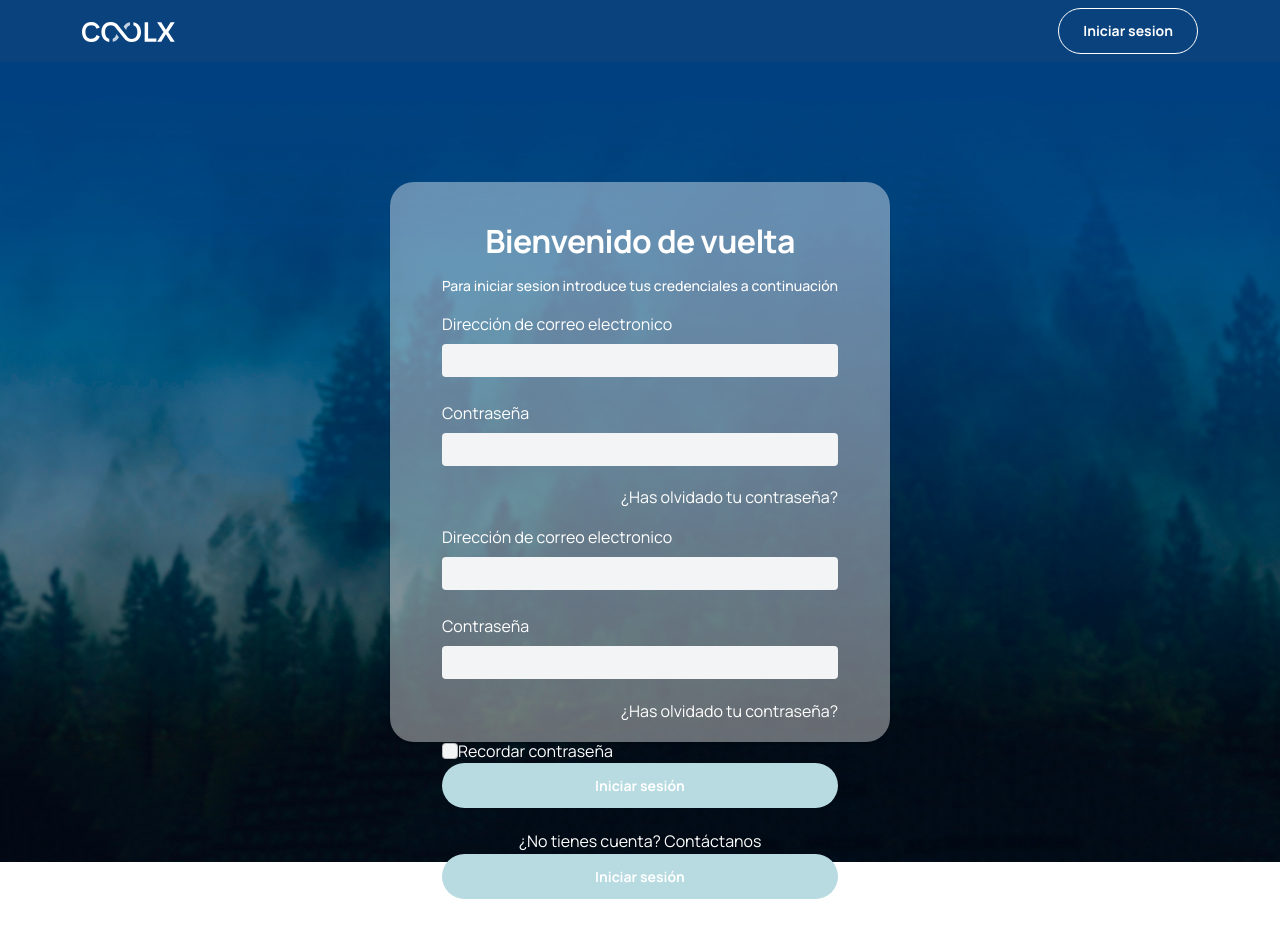
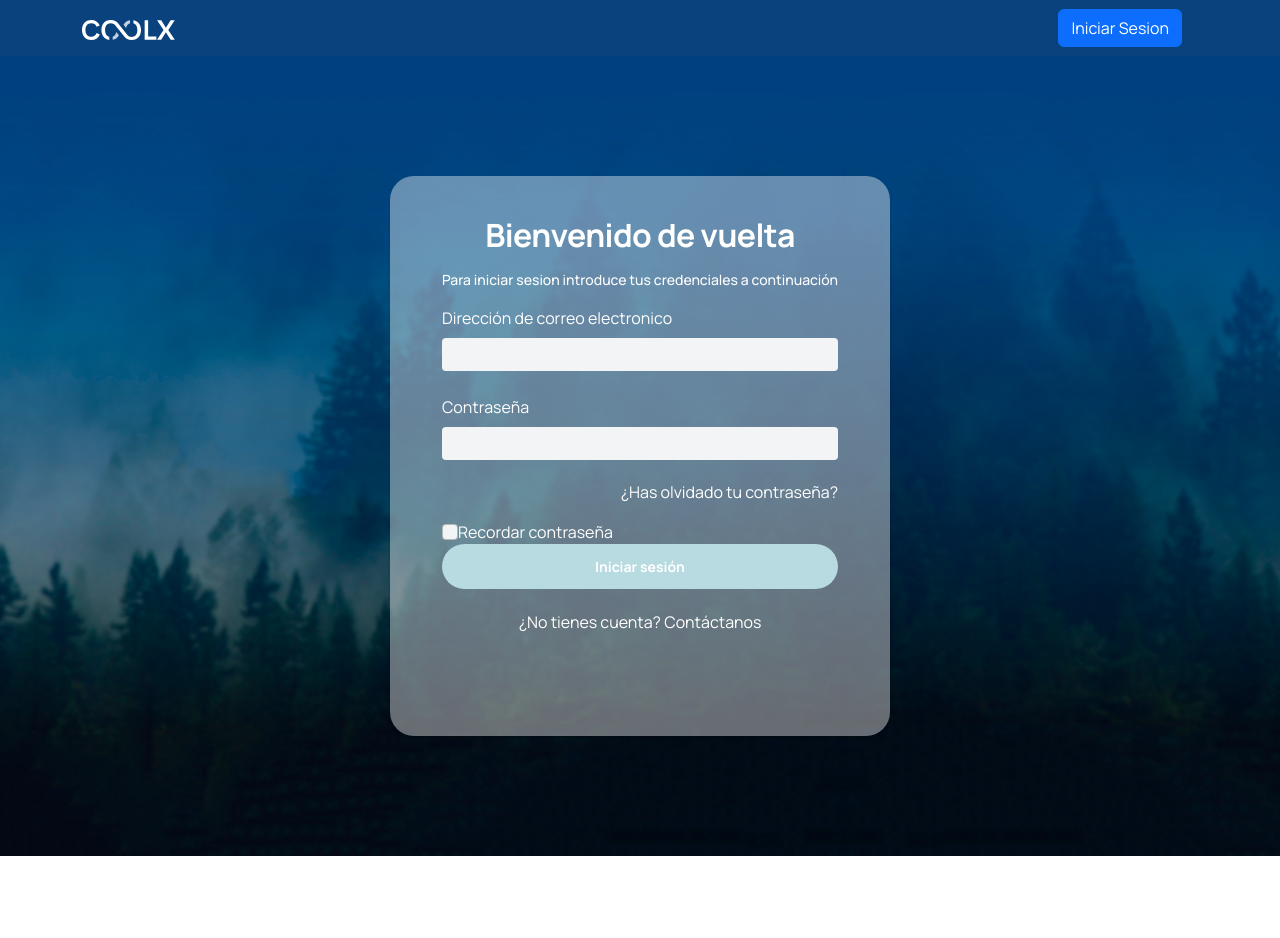
Before and after one commit to reposocratech/Coolx, a React (Create React App) app in the folder client/: page /login in a window 1280 px wide. Shown: the top 938 px of the page. After the commit the page ends 856 px from the top, so only its background shows below. Built offline with nearby package versions, Linux system fonts and the light colour scheme.

Commit message:
login y navbar logeado

```diff
--- a/client/src/components/navBar/NavBarMain.js
+++ b/client/src/components/navBar/NavBarMain.js
@@ -4,9 +4,20 @@ import { useNavigate, Link } from 'react-router-dom'
 import "./navbar.scss"
 
 
-export const NavBarMain = () => {
+export const NavBarMain = ({user, setUser, isLogged, setIsLogged}) => {
 
   const navigate = useNavigate();
+
+  const handleLogout = () => {
+    window.localStorage.removeItem("infocoolx")
+    navigate("/");
+    setIsLogged(false);
+    setUser(false)
+  }
+
+  console.log(user);
+
+
 
 
   return (
@@ -22,8 +33,39 @@ export const NavBarMain = () => {
         </Nav>
         </Navbar.Collapse>
 
+        {!isLogged ?  (<div>
+                        <Button className='me-3' onClick={() => navigate(`/login`)}>Iniciar Sesion</Button>
+                        </div>)
+         : (
+          <>
+            {user && (
+              <>
+                {user &&
 
-         <Button className='boton-sesion' onClick={()=>navigate("/login")}>Iniciar sesion</Button>
+                  <div className="letra me-2">
+                    <h3>{user.user_name[0]}</h3>
+                  </div>
+                }
+              </>
+            )}
+
+            <Button
+              className="me-2"
+              variant="warning"
+              onClick={() => navigate("/profile")}
+            >
+              Perfil de: {user && user.user_name}
+            </Button>
+            <Button variant="warning" onClick={handleLogout}>
+              Logout
+            </Button>
+          </>
+        )}
+
+
+
+
+
 
         </Container>
       </Navbar>
--- a/client/src/pages/auth/Login.js
+++ b/client/src/pages/auth/Login.js
@@ -5,7 +5,7 @@ import axios from "axios";
 import jwtDecode from "jwt-decode";
 import "./login.scss";
 
-export const Login = () => {
+export const Login = ({isLogged, setIsLogged}) => {
   const [login, setLogin] = useState({
     email: "",
     password: "",
@@ -22,7 +22,6 @@ export const Login = () => {
   const handleSubmit = (e) => {
     // e.preventDefault();
 
-
     if (login.email === "" || login.password === "") {
       // if (email === "" || password === "") {
       //   setMessage(true);
@@ -35,20 +34,16 @@ export const Login = () => {
         .then((res) => {
           console.log(res);
 
-
           const token = res.data.token;
           window.localStorage.setItem("infocoolx", token);
 
-
           console.log("Esto es la decoficacion del token ", jwtDecode(token));
-
 
           const type = jwtDecode(token).user.type;
           console.log("Este es el tipo del usuario: ", type);
 
           // Para indicar que está conectado con un promp
-          // setIsLogged(true);
-
+           setIsLogged(true);
 
           // replace:true para evitar volver atrás al estar logueado
           type === 0
@@ -110,46 +105,15 @@ export const Login = () => {
               <p>¿Has olvidado tu contraseña?</p>
             </div>
 
-
-        <div className='formAuth-login'>
-
-                <label>Dirección de correo electronico</label>
-                <input
-                    className='pt-2'
-                    autoComplete='off'
-                    name='email'
-                    type="email"
-                    value={login.email}
-                    onChange={handleChange}
-                />
-                <br/>
-
-                <label>Contraseña</label>
-                <input
-                    className='pt-2'
-                    autoComplete='off'
-                    name='password'
-                    type="password"
-                    value={login.password}
-                    onChange={handleChange}
-                />
-
-                <p>¿Has olvidado tu contraseña?</p>
-          </div>
-
-          <div>
-            <input type="checkbox" name="remember" id="remember" class="form-check-input"/>
-            <label for="remember">Recordar contraseña</label>
-          </div>
-
-          <div>
-            <button className='boton-login' onClick={handleSubmit}>Iniciar sesión</button>
-          </div>
-          <div className='nada-juntos'>
-            <button className='nada-nada'onClick={()=>navigate("/contact")}>¿No tienes cuenta?  Contáctanos</button>
-          </div>
-
-
+            <div>
+              <input
+                type="checkbox"
+                name="remember"
+                id="remember"
+                class="form-check-input"
+              />
+              <label for="remember">Recordar contraseña</label>
+            </div>
 
             <div>
               <button className="boton-login" onClick={handleSubmit}>
--- a/client/src/pages/auth/Register.js
+++ b/client/src/pages/auth/Register.js
@@ -32,14 +32,12 @@ export const Register = () => {
     axios
       .post("http://localhost:4000/users/registrocoolx", newUser)
       .then((res) => {
-
         console.log(res);
         navigate("/succes1");
       })
       .catch((err) => {
         // console.log(err);
         if (err.response.data.error.errno === 1062) {
-
           alert("Email already exist");
         } else {
           navigate("/error");
--- a/client/src/routes/AppRoutes.js
+++ b/client/src/routes/AppRoutes.js
@@ -37,37 +37,45 @@ export const AppRoutes = () => {
 
   const [project, setProject] = useState(false);
 
-  // useEffect(()=> {
-  //   const token = window.localStorage.getItem("token");
+    useEffect(()=> {
+      const token = window.localStorage.getItem("infocoolx");
 
-  //   if(token){
-  //     setIsLogged(true)
+      if(token){
+        setIsLogged(true)
 
-  //     const {id} = jwtDecode(token).user;
+        const {id} = jwtDecode(token).user;
+        console.log(id);
 
-  //     axios
-  //       .get(`http://localhost:4000/users/oneUser/${id}`)
-  //       .then((res)=>{
-  //         setUser(res.data.resultUser[0])
+        axios
+          .get(`http://localhost:4000/users/oneUser/${id}`)
+          .then((res)=>{
+            setUser(res.data.resultUser[0])
 
-  //         console.log(res, "soyyyy reeeeesss")
-  //       })
-  //       .catch((err)=>{})
+            console.log(res, "soyyyy reeeeesss")
+          })
+          .catch((err)=>{
+             console.log(err);
+          })
 
-  //       console.log(id, "Este es el id desustrucutrado");
 
-  //   }
-  // }, [isLogged, resetUser])
+      }
+    }, [isLogged, resetUser])
 
-  // console.log(project, "Esto es project");
+    // console.log(project, "Esto es project");
+    console.log("esto es user", user);
 
   return (
     <div>
         <BrowserRouter>
-            <NavBarMain/>
+            <NavBarMain
+            isLogged={isLogged}
+            setIsLogged={setIsLogged}
+            user={user}
+            setUser={setUser}
+            />
             <Routes>
                 <Route path='/' element={<Home/>}/>
-                <Route path='/login' element = {<Login/>} />
+                <Route path='/login' element = {<Login isLogged={isLogged} setIsLogged={setIsLogged}/>} />
                 <Route path='/admin' element = {<Admin/>} />
                 <Route path='/error' element = {<ErrorPage/>} />
                 <Route path='/tarjeta'  element = {<Tarjeta/>} />
```
Also changed, not shown: 1 other file (tests, documents, lock files or other folders).
